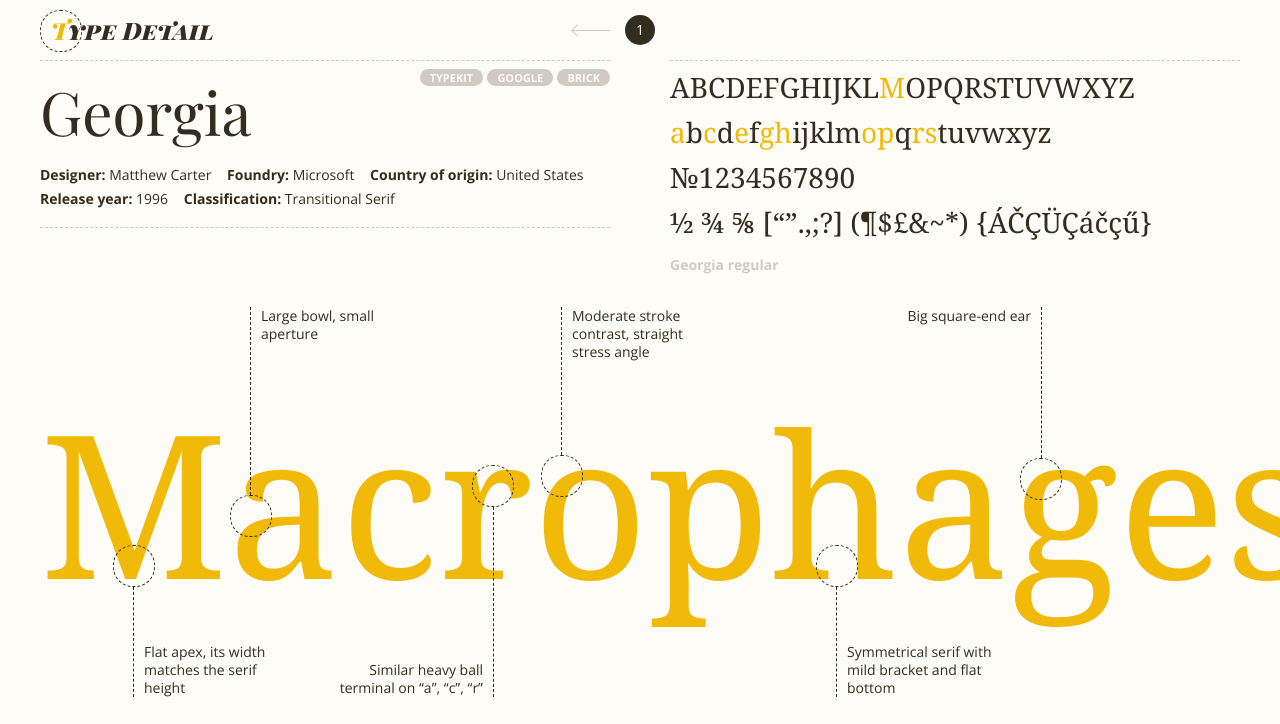
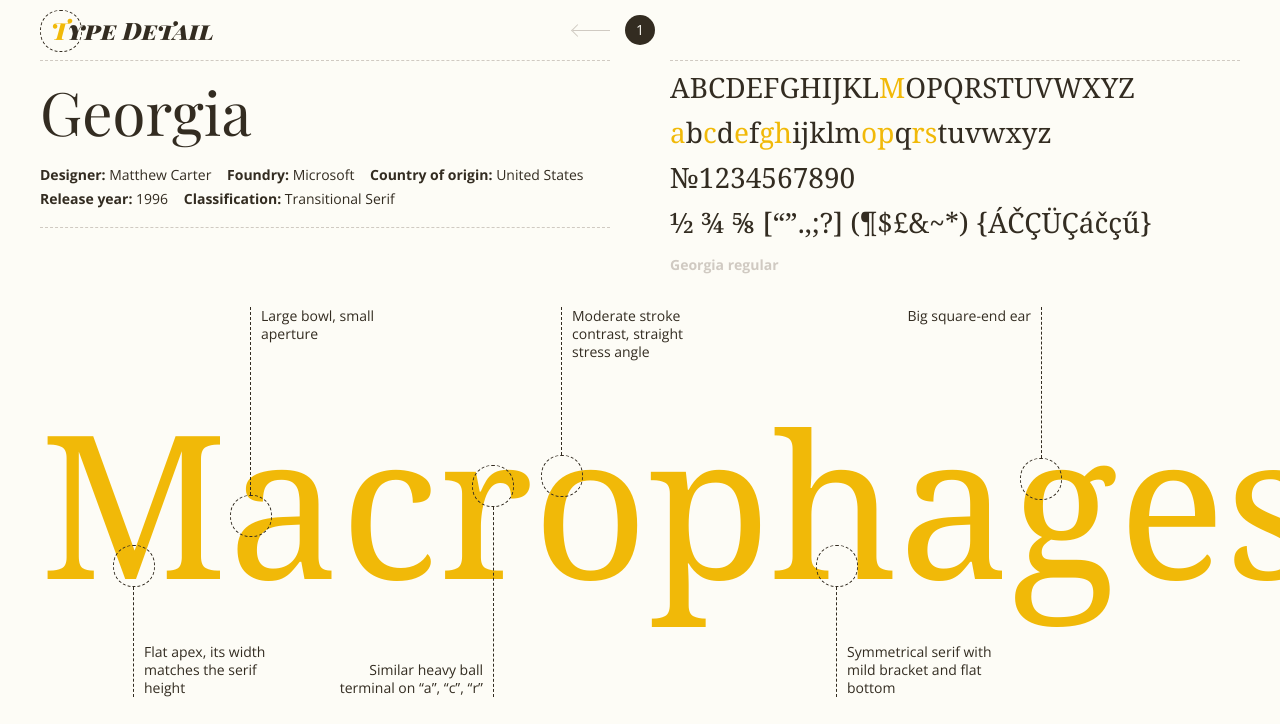
Before and after one commit to wentin/typedetail, a plain HTML site: page georgia.html in a window 1280 px wide. Shown: the top 724 px of the page. Drawn offline with nearby package versions, Linux system fonts and the light colour scheme.

Commit message:
no lniks

```diff
--- a/georgia.html
+++ b/georgia.html
@@ -31,9 +31,9 @@
 	<main>
 		<div class="name">
 			<div class="links">
-				<a href="#" target="_blank">typekit</a>
+				<!-- <a href="#" target="_blank">typekit</a>
 				<a href="#" target="_blank">google</a>
-				<a href="#" target="_blank">brick</a>
+				<a href="#" target="_blank">brick</a> -->
 			</div>
 			<h1>Georgia</h1>
 			<p>
```
